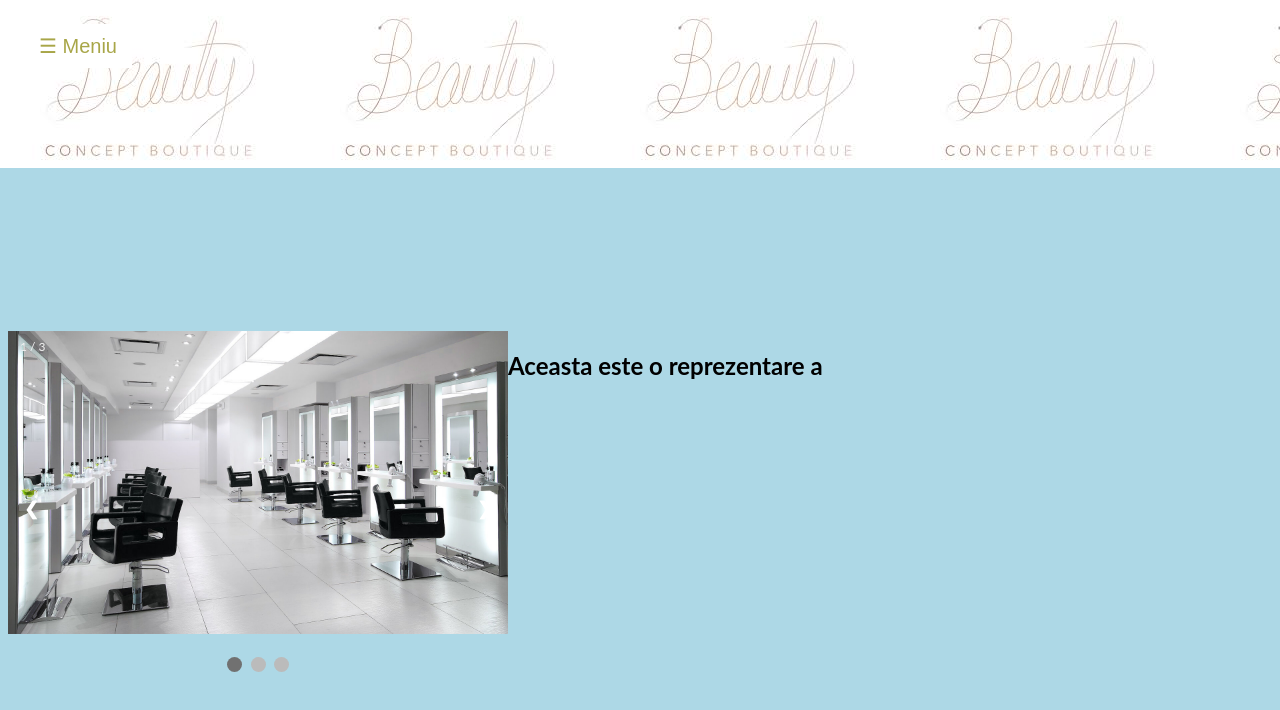
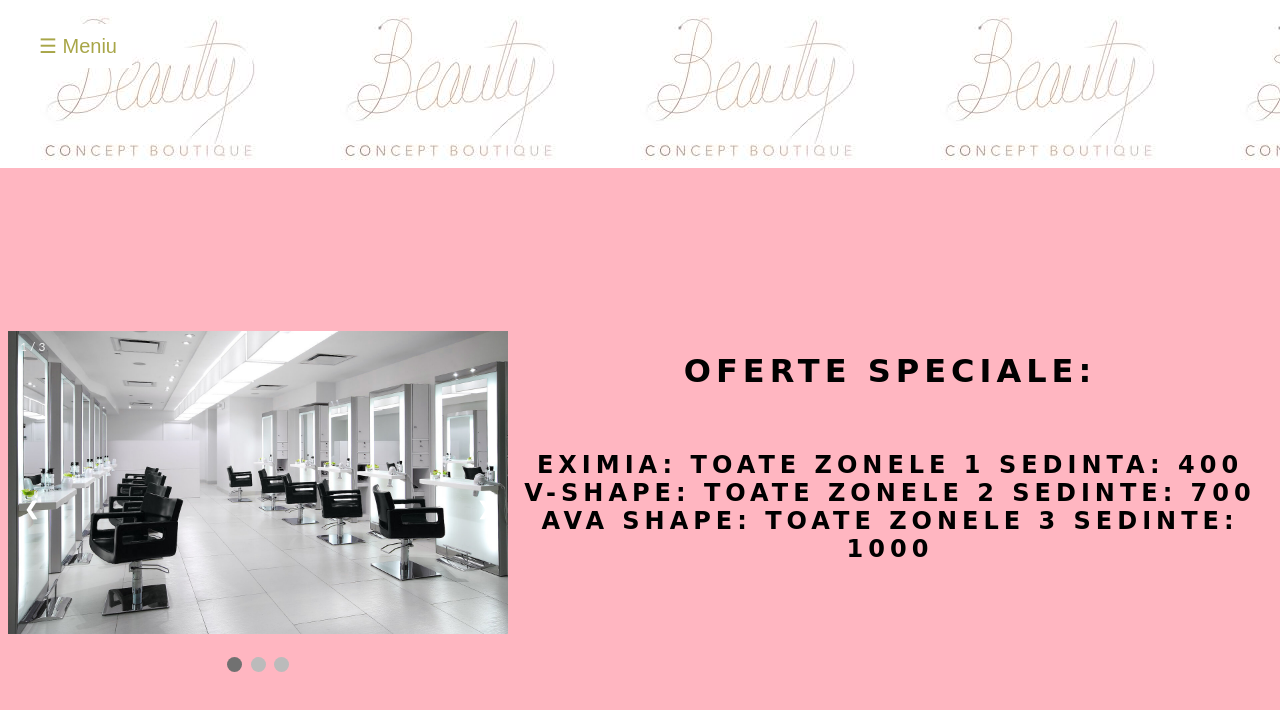
Before and after one commit to IoanaMoldoveanu/Proiect-tehniciweb, a website: page ss.html in a window 1280 px wide. Drawn offline with Linux system fonts and the light colour scheme; files that its build step writes are made by us from their sources; files whose address does not match are found by name.

Commit message:
folosire flex si setInterval()

```diff
--- a/ss.css
+++ b/ss.css
@@ -1,4 +1,25 @@
-
+h2 {
+  text-align: center;
+  text-transform: uppercase;
+  color: #000000;
+}
+h2 {
+  letter-spacing: 5px;
+}
+h2{
+  font-family: "Lucida Handwriting", cursive;
+}
+h1 {
+  text-align: center;
+  text-transform: uppercase;
+  color: #010101;
+}
+h1 {
+  letter-spacing: 5px;
+}
+h1{
+  font-family: "Lucida Handwriting", cursive;
+}
 body {
     background-image: url("emblema.jfif");
     background-repeat: repeat-x;
--- a/ss.html
+++ b/ss.html
@@ -65,7 +65,10 @@
   <span class="dot" onclick="currentSlide(3)"></span>
 </div>
 </div>
-<div><h2>Aceasta este o reprezentare a</h2></div>
+<div><h1>Oferte speciale:</h2>
+<br><h2>Eximia: Toate zonele 1 sedinta: 400
+<br>V-shape: Toate zonele 2 sedinte: 700
+<br>Ava shape: Toate zonele 3 sedinte: 1000</h2></div>
 </div>
 
   </body>
--- a/ss.js
+++ b/ss.js
@@ -1,4 +1,10 @@
 
+myInterval = setInterval(setColor, 500);
+
+function setColor() {
+  let x = document.body;
+  x.style.backgroundColor = x.style.backgroundColor == "lightblue" ? "lightpink" : "lightblue";
+}
 function openNav() {
   document.getElementById("mySidebar").style.width = "250px";
   document.getElementById("main").style.marginLeft = "250px";
```
